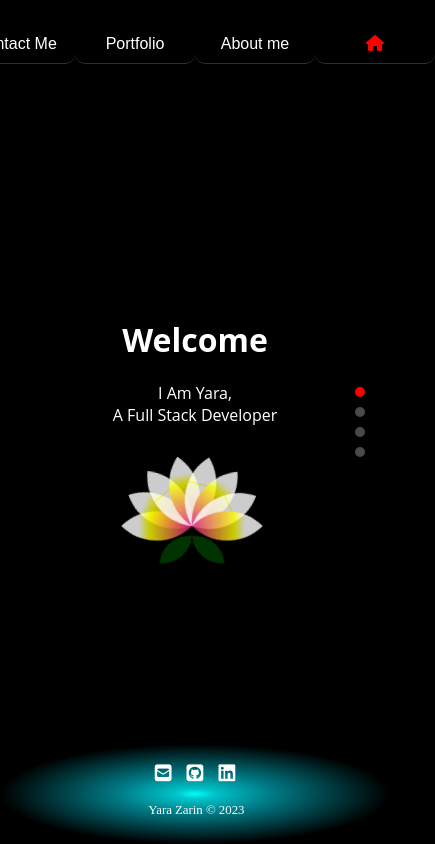
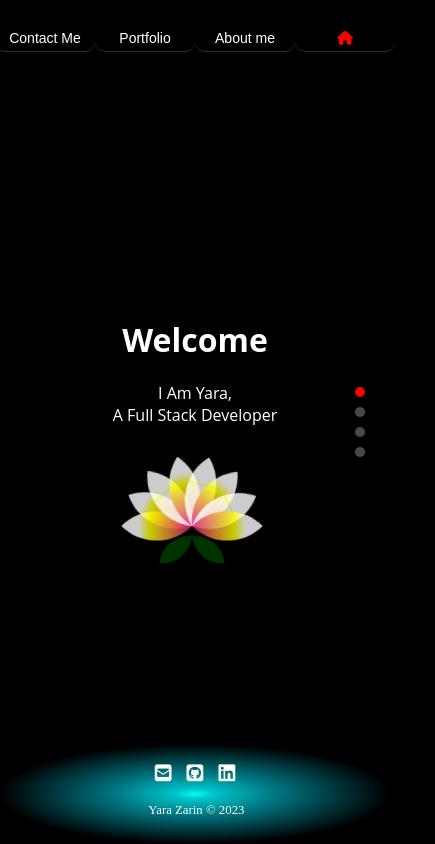
Before and after one commit to yarazarin/myportfolio, a React (Create React App) app: page / in a window 390 px wide. Shown: the whole page, 435 px wide, since content can reach past the window. Built offline with nearby package versions, Linux system fonts and the light colour scheme.

Commit message:
media screen 768px styles updated

```diff
--- a/src/App.css
+++ b/src/App.css
@@ -7,6 +7,20 @@
   .navbar {
     justify-content:center;
     margin-top: 15px;
+  }
+  .navbar button {
+    padding: 5px 10px;
+    font-size: 14px;
+    min-width: 100px;
+    min-width: 100px;
+  }
+
+  .form-group {
+    min-width: 300px;
+  }
+
+  .user-message{
+    min-height: 150px;
   }
 }
 
```
